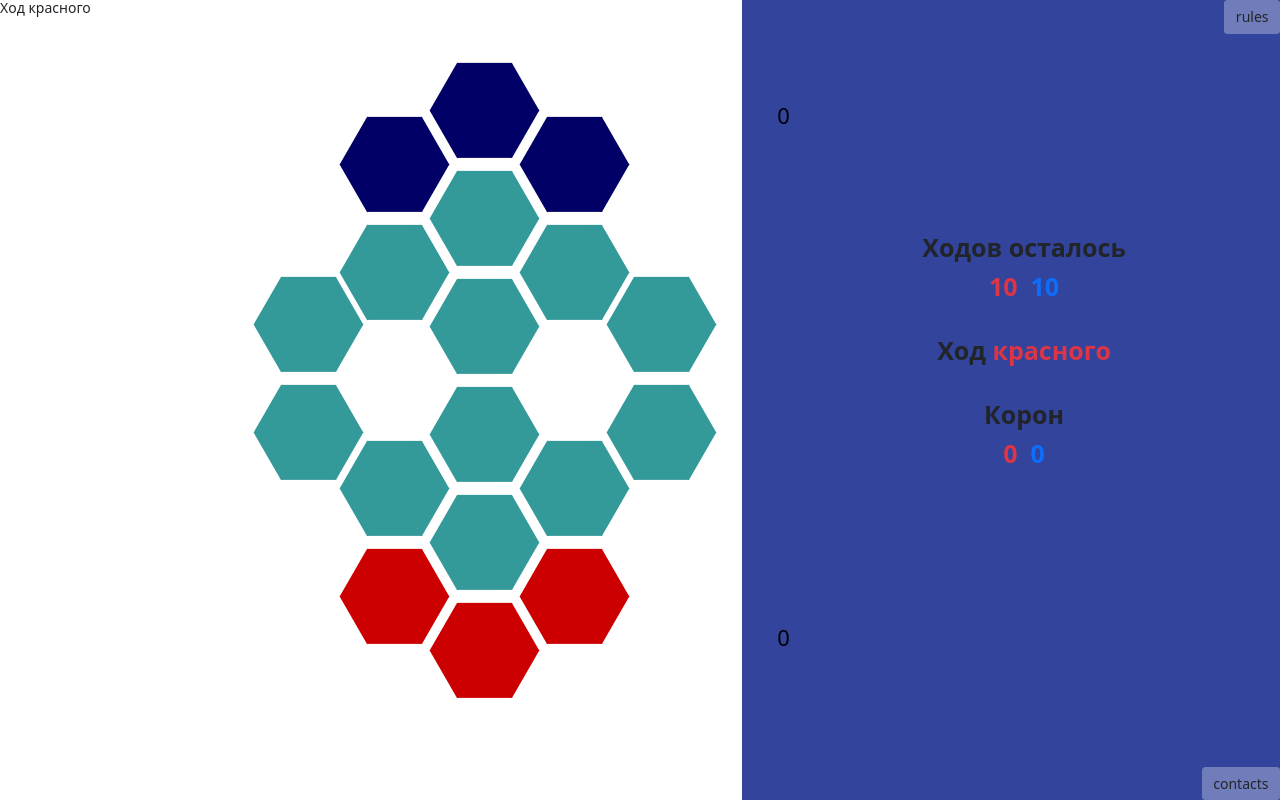
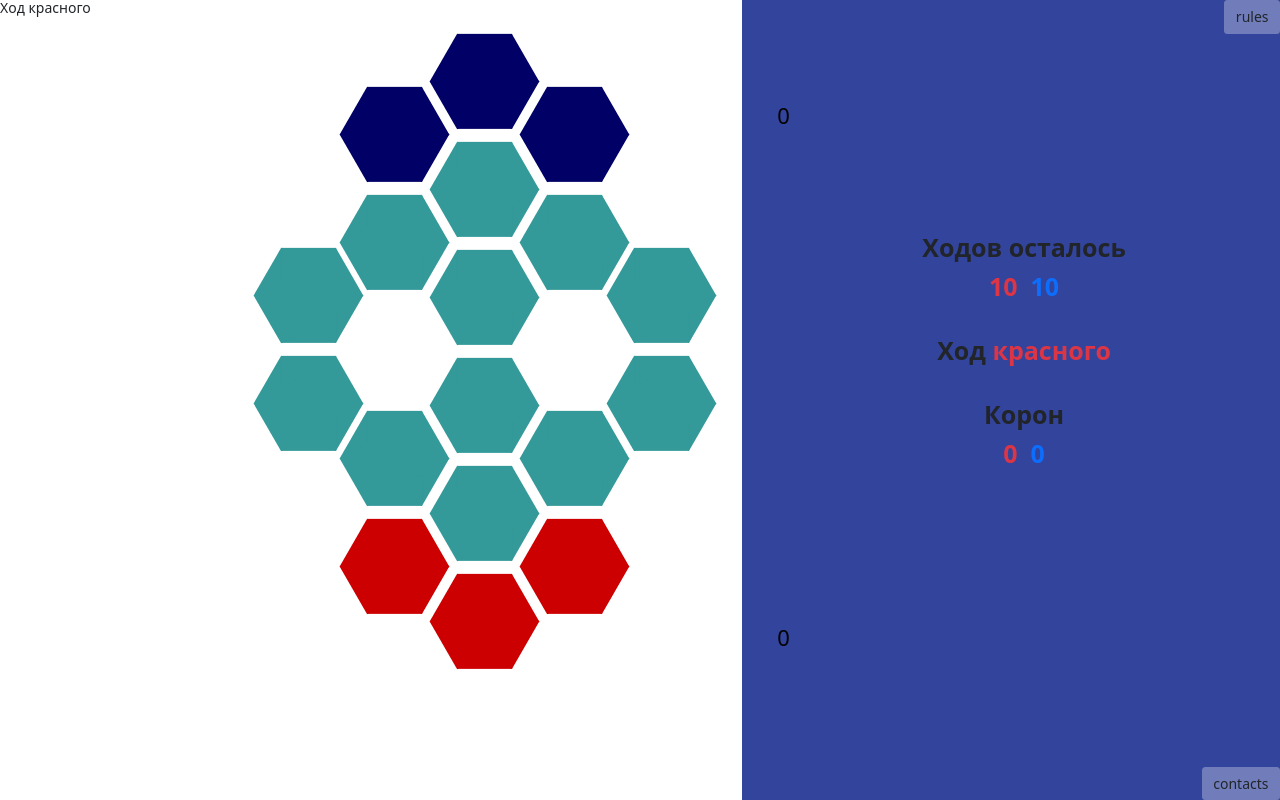
Before and after one commit to bmstu-iu9/ptp2021-8-tabletop-game, a website: page public/battleground.html in a window 1280 px wide. Shown: the top 800 px of the page. Drawn offline with nearby package versions, Linux system fonts and the light colour scheme.

Commit message:
починил прожимание кнопок

```diff
--- a/public/assets/battleground.css
+++ b/public/assets/battleground.css
@@ -54,9 +54,9 @@ body {
     --hex-side: 60px;
     --retreat-height: 53px;
     --hex-rotate: 30deg; /* угол наклона шестиугольника относительно центра */
-    --first-top: 46%;
-    --second-top: 19%;
-    --third-top: 10%;
+    --first-top: 41%;
+    --second-top: 14%;
+    --third-top: 5%;
     --first-left: 130%;
     --second-left: 64%;
     --third-left: 0;
@@ -379,7 +379,7 @@ body {
 }
 .retreat {
     background-color: transparent;
-    width: 1px;
+    width: 0.0001px;
     height: var(--retreat-height);
 }
 
@@ -477,6 +477,7 @@ body {
     font-weight: bold;
     font-size: var(--timer-size);
     position: relative;
+    z-index: -2;
     left: var(--timer-left);
     top: var(--timer-top);
 }
```
Also changed, not shown: public/battleground.html (+2 -0 lines).
